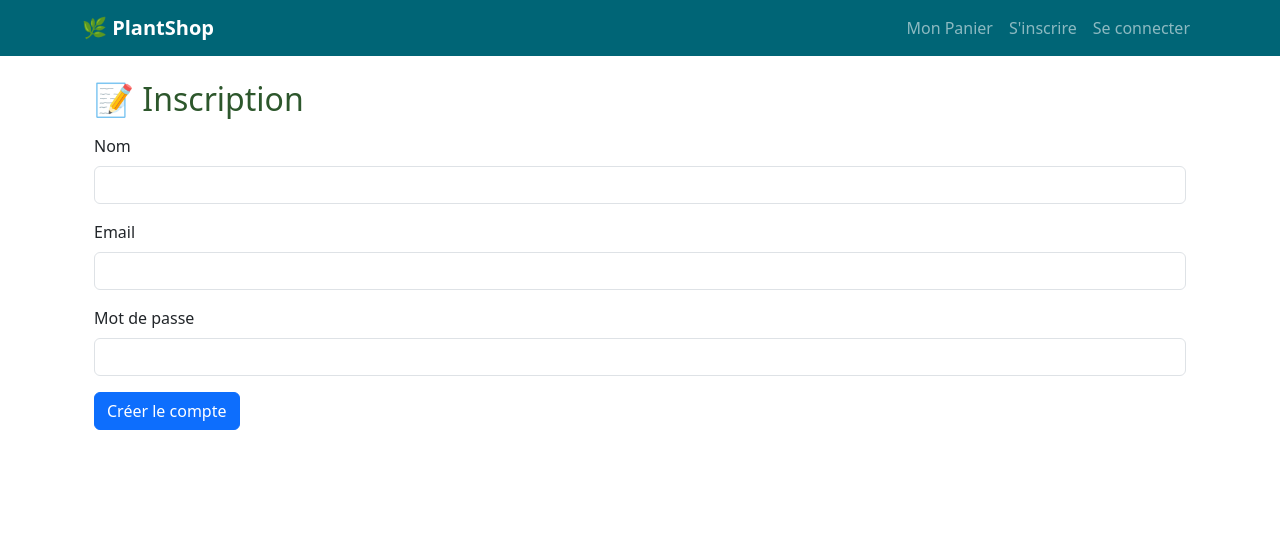
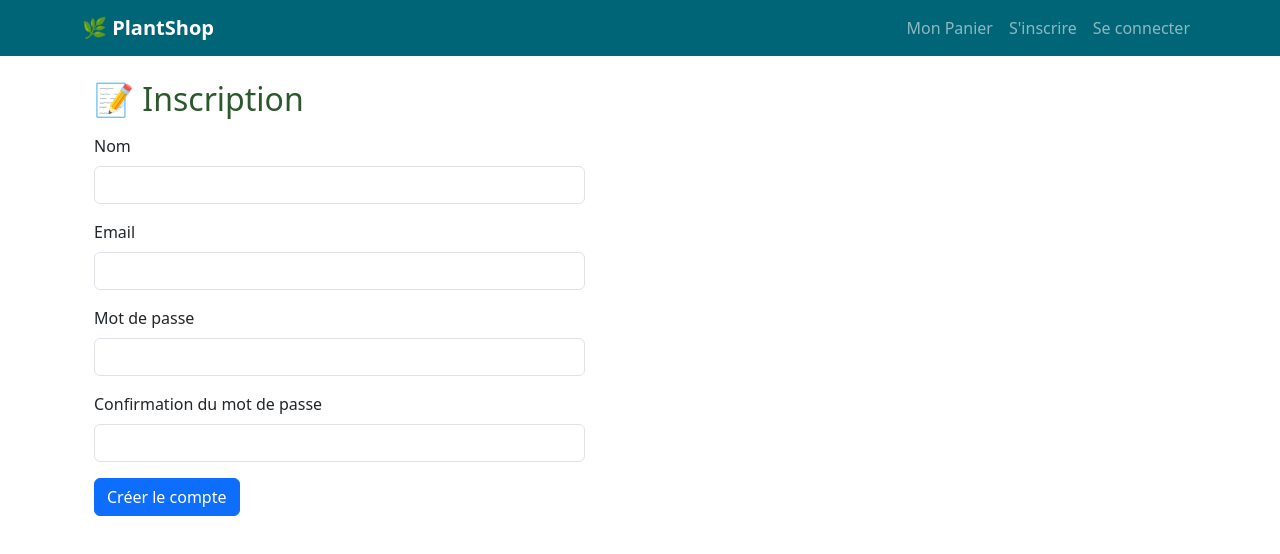
Before and after one commit to tilnede0x1182/plant_shop_nest_angular_nx, an Angular app: page /register in a window 1280 px wide. Shown: the top 554 px of the page. Built offline with nearby package versions, Linux system fonts and the light colour scheme.

Commit message:
Amélioration mineures

```diff
--- a/apps/plant-shop-angular-universal/src/app/auth/login/login.component.html
+++ b/apps/plant-shop-angular-universal/src/app/auth/login/login.component.html
@@ -3,11 +3,11 @@
 	<form (ngSubmit)="onSubmit()" #loginForm="ngForm" class="mt-3">
 		<div class="mb-3">
 			<label class="form-label">Email</label>
-			<input type="email" class="form-control" [(ngModel)]="email" name="email" required />
+			<input type="email" class="form-control" style="width:40%" [(ngModel)]="email" name="email" required />
 		</div>
 		<div class="mb-3">
 			<label class="form-label">Mot de passe</label>
-			<input type="password" class="form-control" [(ngModel)]="password" name="password" required />
+			<input type="password" class="form-control" style="width:40%" [(ngModel)]="password" name="password" required />
 		</div>
 		<button type="submit" class="btn btn-success">Se connecter</button>
 	</form>
--- a/apps/plant-shop-angular-universal/src/app/auth/register/register.component.html
+++ b/apps/plant-shop-angular-universal/src/app/auth/register/register.component.html
@@ -3,15 +3,20 @@
 	<form (ngSubmit)="onSubmit()" #registerForm="ngForm" class="mt-3">
 		<div class="mb-3">
 			<label class="form-label">Nom</label>
-			<input type="text" class="form-control" [(ngModel)]="name" name="name" />
+			<input type="text" class="form-control" [(ngModel)]="name" style="width:45%" name="name" />
 		</div>
 		<div class="mb-3">
 			<label class="form-label">Email</label>
-			<input type="email" class="form-control" [(ngModel)]="email" name="email" required />
+			<input type="email" class="form-control" [(ngModel)]="email" style="width:45%" name="email" required />
 		</div>
 		<div class="mb-3">
 			<label class="form-label">Mot de passe</label>
-			<input type="password" class="form-control" [(ngModel)]="password" name="password" required />
+			<input type="password" class="form-control" [(ngModel)]="password" style="width:45%" name="password" required />
+		</div>
+		<div class="mb-3">
+			<label for="passwordConfirmation" class="form-label">Confirmation du mot de passe</label>
+			<input type="password" id="passwordConfirmation" class="form-control" style="width:45%" [(ngModel)]="passwordConfirmation"
+				name="passwordConfirmation" required />
 		</div>
 		<button type="submit" class="btn btn-primary">Créer le compte</button>
 	</form>
--- a/apps/plant-shop-angular-universal/src/app/auth/register/register.component.ts
+++ b/apps/plant-shop-angular-universal/src/app/auth/register/register.component.ts
@@ -21,8 +21,14 @@ export class RegisterComponent {
   email = '';
   password = '';
   message = '';
+  passwordConfirmation: string = '';
 
   onSubmit() {
+    if (this.password !== this.passwordConfirmation) {
+      this.message = '❌ Les mots de passe ne correspondent pas';
+      return;
+    }
+
     this.auth.register(this.email, this.password, this.name).subscribe({
       next: () => {
         this.message = 'Compte créé ✅';
```
Also changed, not shown: projet.txt.
